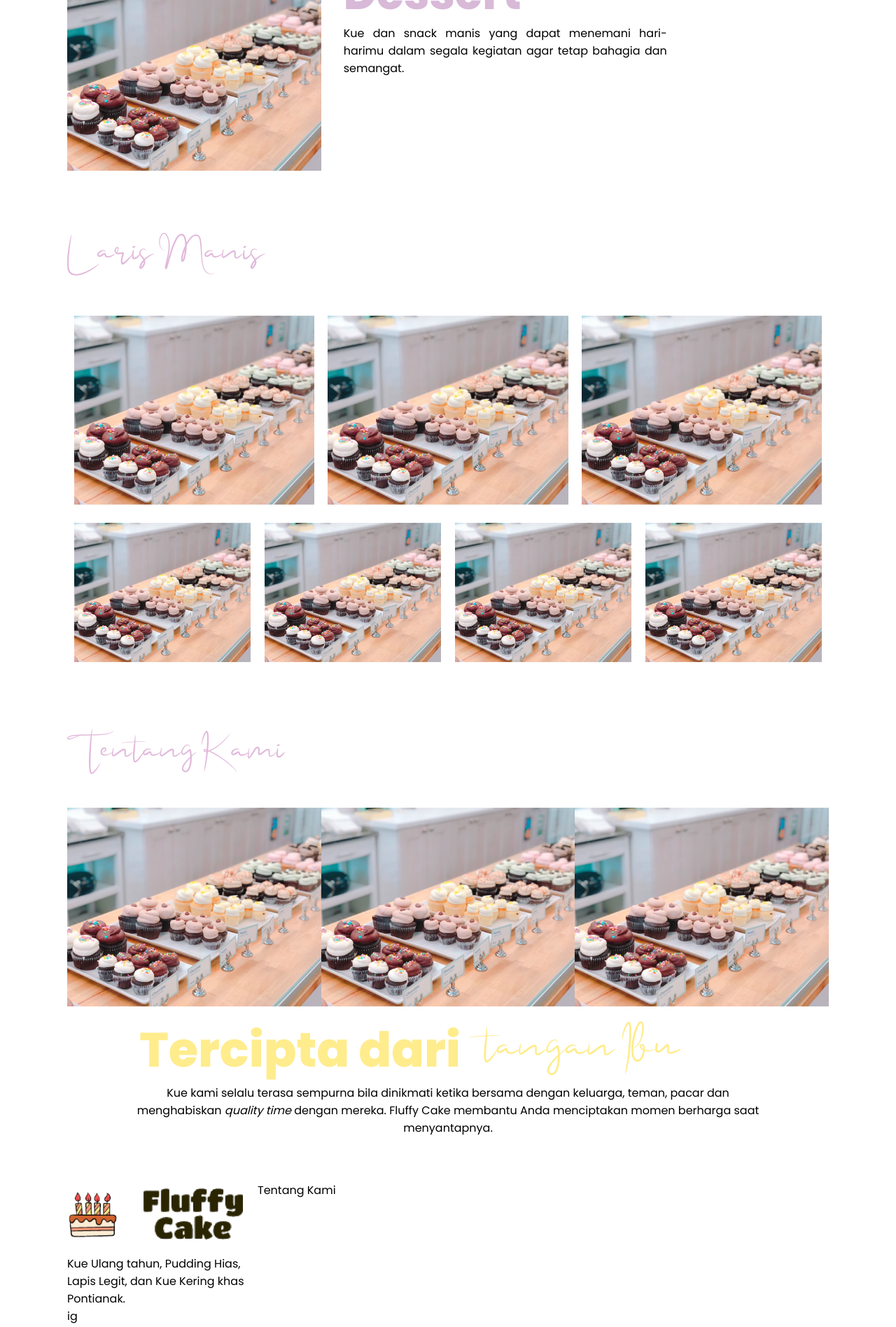
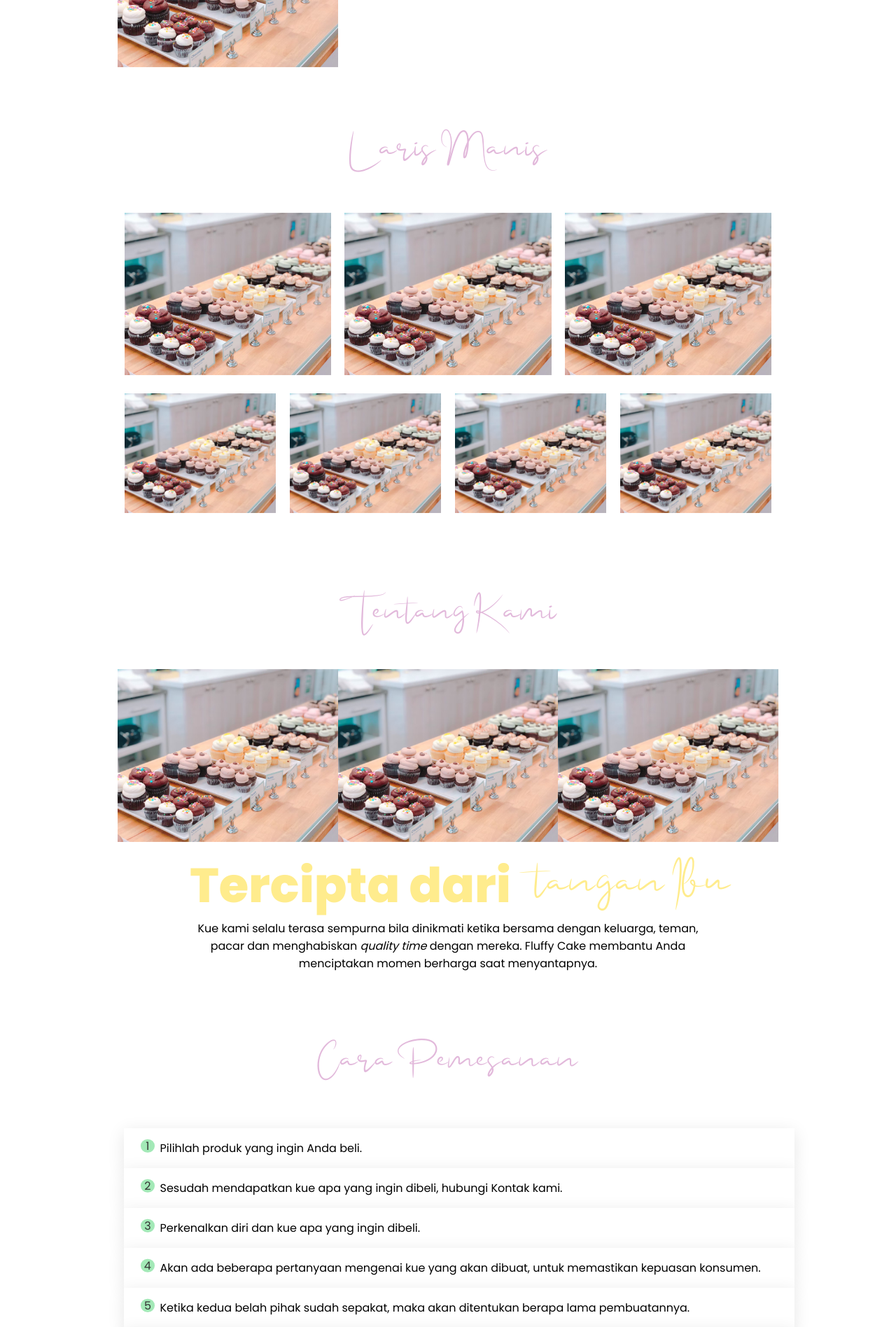
Before and after one commit to Hendrik-Krisma/tugas-UTS-web-pwd, a PHP site: page / in a window 1280 px wide. Shown: the part 1479-3375 px from the top of the page at 70% size. Run offline with PHP 8.4, Linux system fonts and the light colour scheme.

Commit message:
Kode baru

```diff
--- a/assets/css/grid.css
+++ b/assets/css/grid.css
@@ -3,6 +3,12 @@
     grid-template-columns: repeat(12, 1fr);
     /* grid-template-columns: 16rem 1fr 16rem; */
     grid-template-rows: auto 1fr auto;
+    padding: 0 10em;
+}
+
+.grid_tengah{
+    align-items: center;
+    align-content: start;
 }
 
 @media (max-width:1024px){
@@ -64,10 +70,6 @@
     max-width: 68rem;
     margin: 0 auto;
 }
-/*
-.grid-bg{
-
-} */
 
 .grid-height{
     height: 30rem;
--- a/assets/css/style.css
+++ b/assets/css/style.css
@@ -7,7 +7,6 @@ body{
 
 .header {
   overflow: hidden;
-    background-color: #ffa2f3;
   padding: 20px 10px;
 }
 .header a {
@@ -25,6 +24,7 @@ body{
 .kananatas {
     float: right;
 }
+
 .header-right {
     color: black;
     -webkit-transition: background-color 0.5s ease-out;
@@ -111,7 +111,7 @@ img{
     color: #333333;
   }
 
-  .tombol_judul a{
+  a{
     color:#333333;
     text-decoration: none;
   }
@@ -155,6 +155,15 @@ img{
     font-size: 5em;
     color: #E2B9DB;
     margin-bottom: 0.5em;
+    text-align: center;
+}
+
+.text_bagan{
+  padding-right:12em;
+}
+
+.text_bagan_kanan{
+  padding-left:12em;
 }
 
 .judul_bagan_1{
@@ -167,6 +176,7 @@ img{
 .judul_bagan_1_kanan{
     padding: 0 2em 0 0;
     text-align: right;
+    align-content: end;
 }
 
 .gambar_baris_satu, .gambar_baris_dua{
@@ -200,3 +210,100 @@ img{
     text-align: center;
     padding: 0 6em;
 }
+
+.header{
+  display: flex;
+  align-items: center;
+  align-content: flex-end;
+}
+
+.flex{
+  display: flex;
+align-items: center ;
+align-content: center;
+}
+
+.box{
+  display: flex;
+  justify-content: center;
+  border-bottom-left-radius:10px;
+  border-bottom-right-radius:10px;
+}
+
+.box h2{
+  color:#333333;
+  background-color: white;
+  font-size: 20px;
+  font-weight: 700;
+  border-top-left-radius:10px;
+  border-top-right-radius:10px;
+}
+
+.box ul{
+  position: relative;
+  background: #fff;
+  padding: 0;
+}
+
+.box ul li{
+  list-style-type: none;
+  padding: 1em;
+  width: 100%;
+  background: #fff;
+  box-shadow: 0 5px 25px rgba(0, 0, 0, .1);
+  transition: transform 0.5s;
+
+}
+
+.box ul:hover li{
+  opacity: 0.2;
+  cursor: pointer;
+}
+
+.box ul li:hover{
+  transform: scale(1.1);
+  z-index: 100;
+  background: #A0C3E1;
+  box-shadow: 0 5px 25px rgba(0, 0, 0, .2);
+  color:white;
+  opacity: 1;
+}
+
+.box ul li span{
+  width: 1.2em;
+  height: 1.2em;
+  text-align: center;
+  line-height: 20px;
+  background: #A3E9B7;
+  color: #333333;
+  display: inline-block;
+  border-radius: 50%;
+  margin: 0 0.5em;
+  font-size: medium;
+  transform: translateY(-0.2em);
+}
+
+.box ul li:hover span{
+  background-color: #FFEC8D;
+  color: #333333;
+  cursor: pointer;
+}
+
+.logo img{
+  width: 50%;
+}
+
+.logo_wa{
+  padding: 0 2em;
+}
+
+/* bg color */
+
+.tentang_kami{
+  padding: 5em 0;
+}
+
+.footer{
+  background-color: #FFEC8D;
+  padding: 5em 0;
+}
--- a/index.html
+++ b/index.html
@@ -8,9 +8,10 @@
     <link rel="stylesheet" type="text/css" href="/assets/css/style.css" />
 </head>
 <body>
-
-    <div class="header">
-        <a href="#default" class="logo"><img src="assets/images/logo.png" width="20px" height="10px"></a>
+    <div class="grid grid-bg grid-max">
+        <nav class="col-12">
+            <div class="header" >
+                <a href="#default" class="logo"><img src="assets/images/logo.png"></a>
                 <div class="kananatas">
                   <a  class="header-right">Home</a>
                   <a class="header-right">Produk</a>
@@ -18,9 +19,8 @@
                   <a class="header-right">About</a>
                 </div>
               </div>
-
-    <div class="grid grid-bg grid-max">
-        <nav class="col-12">1</nav>
+        </nav>
+    </div>
 
         <div class="bagian_satu grid col-12">
             <div class="col-6">
@@ -34,7 +34,7 @@
                     </div>
                 </div>
                 <div class="teks_judul">Kami menyediakan berbagai macam jenis cake yang bisa membuat Anda merasa sensasi tersendiri saat menyantapnya!</div>
-                <button class="tombol_judul"><a href="https://chat.whatsapp.com/CeLP2geoARd0I7XwFcnLH0">Kontak Kami</a>!</button>
+                <a class="tombol_judul"href="http://wa.me/+6285348166286" >Kontak Kami!</a>
             </div>
             <div class="gambar_judul col-6">
                 <img src="assets/images/kue1.png" />
@@ -49,14 +49,14 @@
             <div class="col-4 gambar_kue"><img src="assets/images/gambar2.jpg" /></div>
             <div class="col-8" style="padding: 0 0 0 2em;">
                 <div class="judul_bagan_1" style="color: #9DD2D8;">Birthday Cake</div>
-                <div>Beraneka ragam Birthday Cake yang dapat dikustomisasi untuk meningkatkan kepuasan maksimal pada yang sedang berbahagia.</div>
+                <div class="text_bagan">Beraneka ragam Birthday Cake yang dapat dikustomisasi untuk meningkatkan kepuasan maksimal pada yang sedang berbahagia.</div>
             </div>
 
             <span class="col-12" style="margin-top: 2em;"></span>
 
             <div class="col-8 judul_bagan_1_kanan">
                 <div class="judul_bagan_1" style="color: #A3C1E1;">Kue Kering/Basah</div>
-                <div>Aneka ragam olahan kue kering dan basah untuk menemani hari-hari kebersamaan anda bersama keluarga dan orang tersayang.</div>
+                <div class="text_bagan_kanan">Aneka ragam olahan kue kering dan basah untuk menemani hari-hari kebersamaan anda bersama keluarga dan orang tersayang.</div>
             </div>
             <div class="col-4 gambar_kue"><img src="assets/images/gambar2.jpg" /></div>
 
@@ -65,15 +65,14 @@
             <div class="col-4 gambar_kue"><img src="assets/images/gambar2.jpg" /></div>
             <div class="col-8" style="padding: 0 0 0 2em">
                 <div class="judul_bagan_1" style="color: #D8B9D8;">Dessert</div>
-                <div class="grid col-12" style="text-align: justify;">
-                    <div class="col-8">Kue dan snack manis yang dapat menemani hari-harimu dalam segala kegiatan agar tetap bahagia dan semangat.</div>
-                </div>
+                    <div class="text_bagan">Kue dan snack manis yang dapat menemani hari-harimu dalam segala kegiatan agar tetap bahagia dan semangat.</div>
+                </div
             </div>
         </div>
 
-        <span class="col-12" style="margin-top: 4em;"></span>
+        <span class="col-12" ></span>
 
-        <div class="col-12 grid">
+        <div class="col-12 grid" style="margin-top: 4em;">
             <div class="judul_bagan col-12">
                 Laris Manis
             </div>
@@ -102,8 +101,10 @@
             </div>
         </div>
 
+
     <span class="col-12" style="margin-top: 4em;"></span>
 
+    <div class="tentang_kami">
         <div class="col-12 grid">
             <div class="judul_bagan col-12">
                 Tentang Kami
@@ -128,27 +129,57 @@
             </div>
 
         </div>
+    </div>
 
     <span class="col-12" style="margin-top: 4em;"></span>
 
-        <footer class="col-12 grid">
+    <div class="cara_pemesanan">
+        <div class="grid">
+            <div class="col-12">
+                <div class="judul_bagan col-12">
+                    Cara Pemesanan
+                </div>
+                <div class="box">
+                    <h2></h2>
+                    <ul>
+                        <li><span>1</span>Pilihlah produk yang ingin Anda beli.</li>
+                        <li><span>2</span>Sesudah mendapatkan kue apa yang ingin dibeli, hubungi Kontak kami.</li>
+                        <li><span>3</span>Perkenalkan diri dan kue apa yang ingin dibeli.</li>
+                        <li><span>4</span>Akan ada beberapa pertanyaan mengenai kue yang akan dibuat, untuk memastikan kepuasan konsumen.</li>
+                        <li><span>5</span>Ketika kedua belah pihak sudah sepakat, maka akan ditentukan berapa lama pembuatannya.</li>
+                        <li><span>6</span>Pembayaran bisa dilakukan saat kue ingin diambil pada Toko atau melewati QRIS</li>
+                        <li><span>7</span>Lorem ipsum dolor sit amet consectetur adipisicing elit. Est, debitis.</li>
+                    </ul>
+
+                </div>
+            </div>
+        </div>
+    </div>
+
+
+    <div class="footer">
+        <footer class="col-12 grid grid_tengah">
             <div class="col-3">
                 <div><img src="assets/images/logo.png" /></div>
                 <div>Kue Ulang tahun, Pudding Hias, Lapis Legit, dan Kue Kering khas Pontianak.</div>
             </div>
 
-
-
-
+            <div class="col-7 logo_wa">
+                <div><img src="assets/images/logowa.png" /></div>
+            </div>
 
             <div class="col-2">
-                Tentang Kami
+                <div>Tentang Kami</div>
+                <div>Produk</div>
+                <div>Cara Pemesanan</div>
+                <div>Informasi pengiriman</div>
             </div>
 
             <div class="col-12">
-                ig
+                <hr></hr>
             </div>
         </footer>
     </div>
+
 </body>
 </html>
```
Also changed, not shown: assets/images/logowa.png (added). Lines whose indentation alone changed are shown as unchanged.
